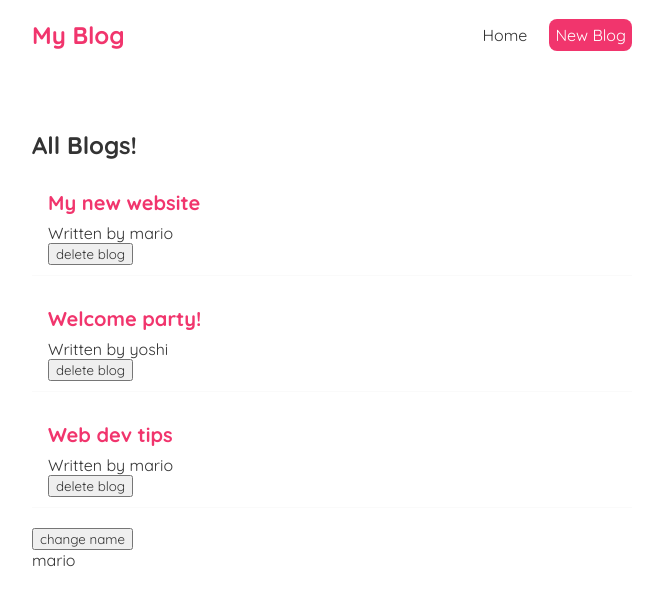
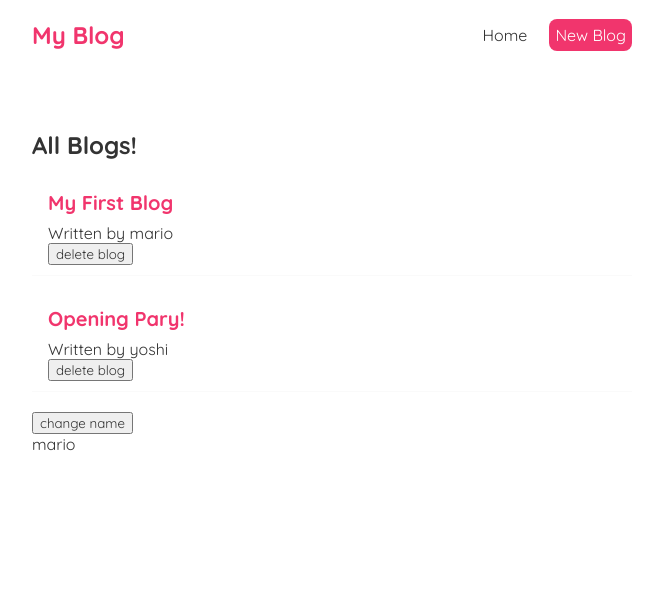
Before and after one commit to Valyria-Studios/ReactTutorial-Jean, a React (Vite) app: page / in a window 1280 px wide. Shown: the top 606 px of the page, without its empty margins (308-971 px from the left). Built offline with nearby package versions, Linux system fonts and the light colour scheme; data requests are answered from the project's data file.

Commit message:
blog edit

```diff
--- a/src/Home.jsx
+++ b/src/Home.jsx
@@ -16,9 +16,15 @@ const Home = () => {
   }
 
   useEffect(() => {
-    console.log("use effect ran");
-    console.log(name);
-  }, [name]);
+    fetch('http://localhost:8000/blogs')
+      .then(res => {
+        return res.json();
+      })
+      .then(data => {
+        console.log(data);
+        setBlogs(data);
+      });
+  }, []);
 
   return (
     <div className = "home">
```
